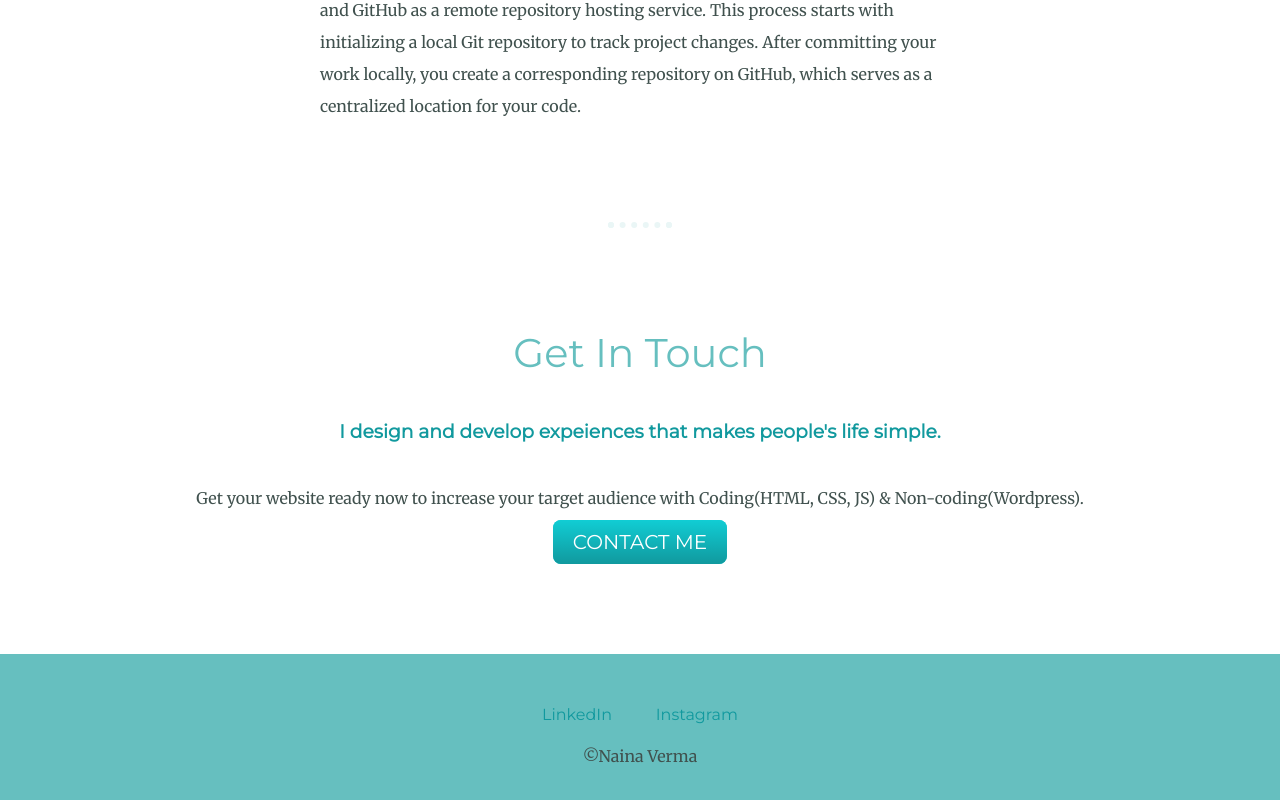
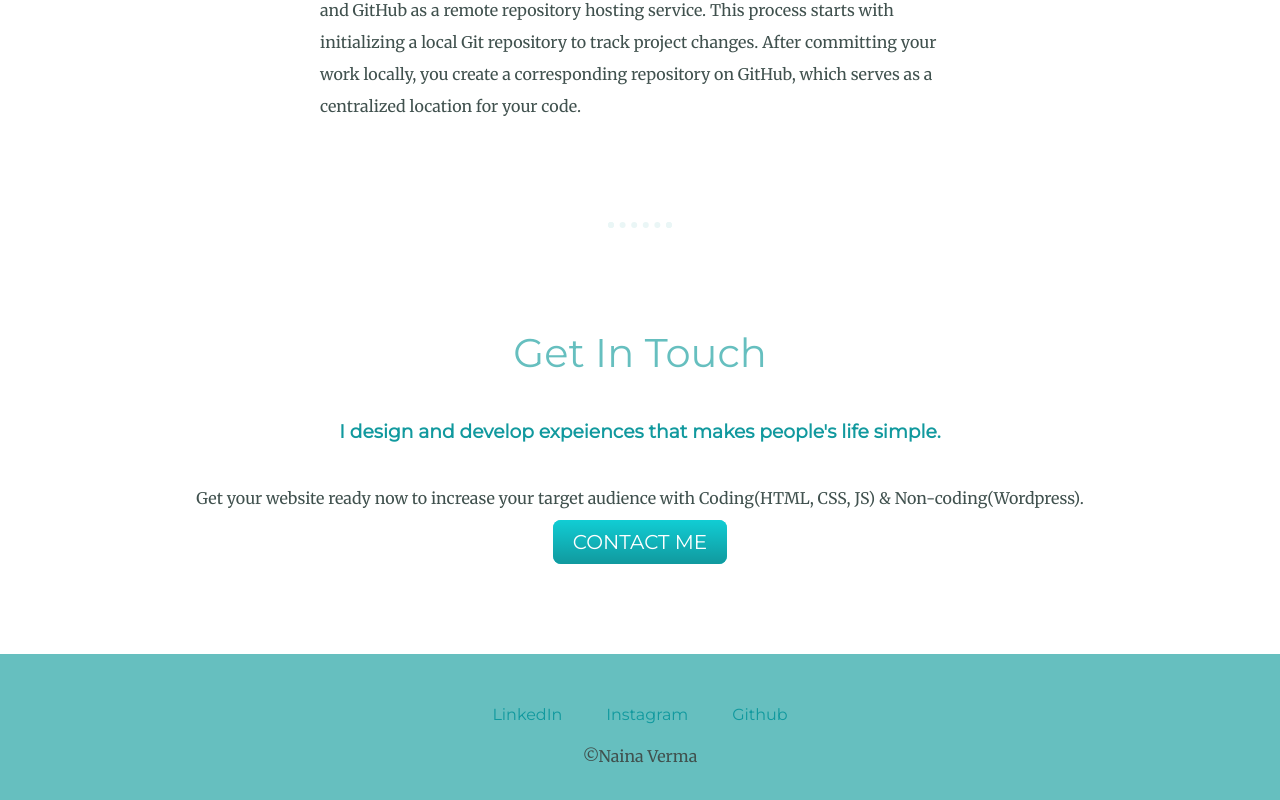
Before and after one commit to naina116/MyPortfolio, a plain HTML site: page index.html in a window 1280 px wide. Shown: the part 3723-4523 px from the top of the page. Drawn offline with Linux system fonts and the light colour scheme.

Commit message:
added github link

```diff
--- a/index.html
+++ b/index.html
@@ -112,6 +112,7 @@
 <div class="bottom-container">
   <a class="footer-link" href=" https://www.linkedin.com/in/naina-verma-702381196/">LinkedIn</a>
   <a class="footer-link" href="https://www.instagram.com/eye_naina929/">Instagram</a>
+  <a class="footer-link" href="https://github.com/naina116">Github</a>
 
   <p>©Naina Verma</p>
 </div>
```
